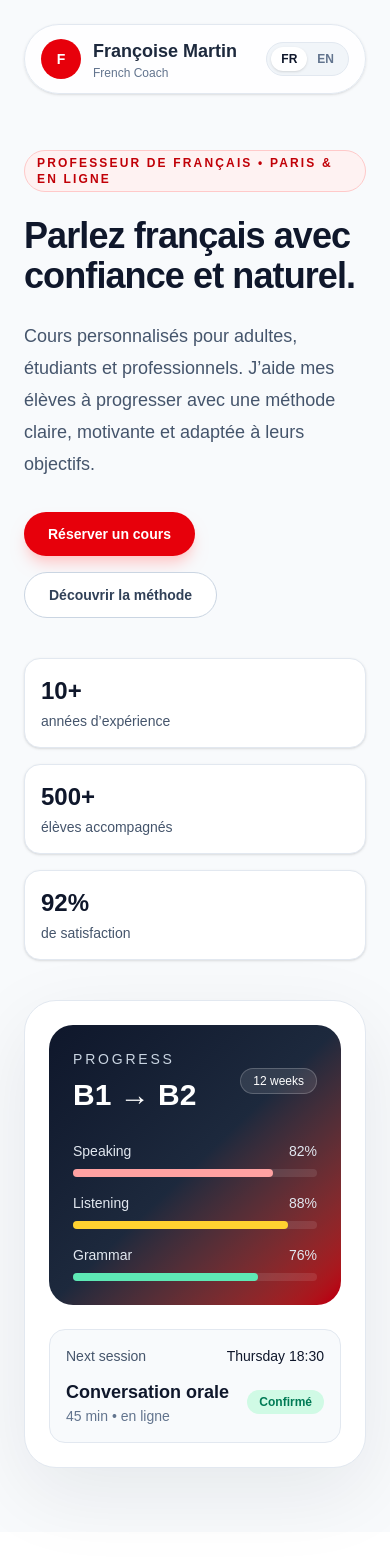
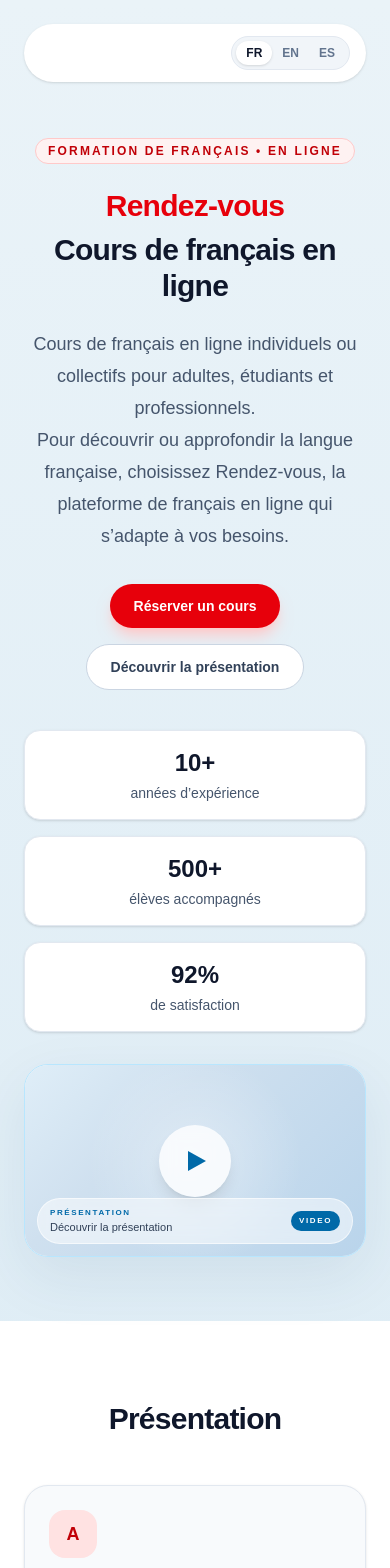
Before and after one commit to pimpudev/rendez-vous, a Next.js app: page / in a window 390 px wide. Shown: the top 1568 px of the page. Built offline with nearby package versions, Linux system fonts and the light colour scheme.

Commit message:
Initial version of Rendez-vous website

```diff
--- a/app/layout.tsx
+++ b/app/layout.tsx
@@ -13,8 +13,8 @@ const geistMono = Geist_Mono({
 });
 
 export const metadata: Metadata = {
-  title: "Françoise Martin | Professeur de français",
-  description: "Site de cours de français personnalisés pour adultes, étudiants et professionnels.",
+  title: "Rendez-vous | Formations linguistiques",
+  description: "Site de formations linguistiques pour adultes, étudiants et professionnels.",
 };
 
 export default function RootLayout({ children }: LayoutProps<"/">) {
--- a/app/page.tsx
+++ b/app/page.tsx
@@ -1,18 +1,19 @@
 "use client";
 
 import { useState } from "react";
+import Link from "next/link";
 
-type Language = "fr" | "en";
+type Language = "fr" | "en" | "es";
 
 const content = {
   fr: {
-    nav: ["Accueil", "Méthode", "Programmes", "Témoignages", "Contact"],
-    badge: "Professeur de français • Paris & en ligne",
-    title: "Parlez français avec confiance et naturel.",
+    nav: ["Accueil", "Présentation", "Programmes", "Avis", "Contact"],
+    badge: "Formation de français • En ligne",
+    title: "Cours de français en ligne",
     subtitle:
-      "Cours personnalisés pour adultes, étudiants et professionnels. J’aide mes élèves à progresser avec une méthode claire, motivante et adaptée à leurs objectifs.",
+      "Cours de français en ligne individuels ou collectifs pour adultes, étudiants et professionnels.\nPour découvrir ou approfondir la langue française, choisissez Rendez-vous, la plateforme de français en ligne qui s’adapte à vos besoins.",
     primaryCta: "Réserver un cours",
-    secondaryCta: "Découvrir la méthode",
+    secondaryCta: "Découvrir la présentation",
     stats: [
       { value: "10+", label: "années d’expérience" },
       { value: "500+", label: "élèves accompagnés" },
@@ -33,13 +34,13 @@ const content = {
         text: "Des objectifs clairs, des exercices ciblés et un suivi régulier pour maintenir votre motivation.",
       },
     ],
-    programsTitle: "Des programmes pour chaque objectif",
+    programsTitle: "Programmes",
     programs: [
-      { name: "Débutants", text: "Apprendre les bases, prendre confiance et parler dès les premiers mois." },
-      { name: "Conversation", text: "Améliorer votre fluidité, votre prononciation et votre expression spontanée." },
-      { name: "Professionnel", text: "Mieux communiquer en français pour les entretiens, réunions et présentations." },
+      { name: "A1/A2 – Débutant", text: "Apprendre les bases, prendre confiance et parler dès les premiers mois." },
+      { name: "B1/B2 – Intermédiaire", text: "Améliorer votre fluidité, votre prononciation et votre expression spontanée." },
+      { name: "C1/C2 – Avancé", text: "Mieux communiquer en français pour les entretiens, réunions et présentations." },
     ],
-    testimonialsTitle: "Ce que disent mes élèves",
+    testimonialsTitle: "Avis",
     testimonials: [
       "J’ai retrouvé confiance pour parler au travail. Les cours sont clairs, motivants et très bien structurés.",
       "La méthode m’a permis de progresser rapidement sans stress. Je pratique enfin le français naturellement.",
@@ -48,16 +49,16 @@ const content = {
     ctaTitle: "Prêt(e) à faire passer votre français au niveau supérieur ?",
     ctaText: "Rendez votre objectif accessible avec un accompagnement humain et personnalisé.",
     ctaButton: "Prendre rendez-vous",
-    footer: "© 2026 Françoise Martin • Professeur de français",
+    footer: "© 2026 Rendez-vous • Formations linguistiques",
   },
   en: {
-    nav: ["Home", "Method", "Programs", "Testimonials", "Contact"],
-    badge: "French teacher • Paris & online",
-    title: "Speak French with ease and confidence.",
+    nav: ["Home", "Presentation", "Programs", "Reviews", "Contact"],
+    badge: "French training • Online",
+    title: "Online French courses",
     subtitle:
-      "Tailored lessons for adults, students, and professionals. I help learners make progress with a clear, motivating, and personalized method.",
+      "Individual or group online French courses for adults, students, and professionals.\nTo discover or deepen the French language, choose Rendez-vous, the online French platform that adapts to your needs.",
     primaryCta: "Book a lesson",
-    secondaryCta: "Discover the method",
+    secondaryCta: "Discover the presentation",
     stats: [
       { value: "10+", label: "years of experience" },
       { value: "500+", label: "students guided" },
@@ -78,13 +79,13 @@ const content = {
         text: "Clear objectives, targeted exercises, and consistent follow-up keep motivation high.",
       },
     ],
-    programsTitle: "Programs for every goal",
+    programsTitle: "Programs",
     programs: [
-      { name: "Beginners", text: "Learn the basics, gain confidence, and start speaking from the first months." },
-      { name: "Conversation", text: "Improve your fluency, pronunciation, and confidence in spontaneous discussion." },
-      { name: "Professional", text: "Communicate more effectively in French for meetings, interviews, and presentations." },
+      { name: "A1/A2 – Beginner", text: "Learn the basics, gain confidence, and start speaking from the first months." },
+      { name: "B1/B2 – Intermediate", text: "Improve your fluency, pronunciation, and confidence in spontaneous discussion." },
+      { name: "C1/C2 – Advanced", text: "Communicate more effectively in French for meetings, interviews, and presentations." },
     ],
-    testimonialsTitle: "What my students say",
+    testimonialsTitle: "Reviews",
     testimonials: [
       "I regained confidence at work. The lessons are clear, motivating, and very well structured.",
       "The method helped me improve quickly without stress. I finally speak French naturally.",
@@ -93,39 +94,93 @@ const content = {
     ctaTitle: "Ready to move your French to the next level?",
     ctaText: "Turn your goal into a clear plan with human, personalized support.",
     ctaButton: "Schedule a session",
-    footer: "© 2026 Françoise Martin • French Teacher",
+    footer: "© 2026 Rendez-vous • Language training",
+  },
+  es: {
+    nav: ["Inicio", "Presentación", "Programas", "Opiniones", "Contacto"],
+    badge: "Formación de francés • En línea",
+    title: "Cursos de francés en línea",
+    subtitle:
+      "Cursos de francés en línea individuales o grupales para adultos, estudiantes y profesionales.\nPara descubrir o perfeccionar el francés, elige Rendez-vous, la plataforma en línea que se adapta a tus necesidades.",
+    primaryCta: "Reservar una clase",
+    secondaryCta: "Descubrir la presentación",
+    stats: [
+      { value: "10+", label: "años de experiencia" },
+      { value: "500+", label: "alumnos acompañados" },
+      { value: "92%", label: "de satisfacción" },
+    ],
+    highlightsTitle: "¿Por qué elegir mi método?",
+    highlights: [
+      { title: "Enfoque personalizado", text: "Cada clase se adapta a tu nivel, ritmo y objetivos personales o profesionales." },
+      { title: "Conversación activa", text: "Priorizo la práctica oral para que hables francés con más fluidez y confianza." },
+      { title: "Progreso concreto", text: "Objetivos claros, ejercicios específicos y seguimiento regular para mantener tu motivación." },
+    ],
+    programsTitle: "Programas",
+    programs: [
+      { name: "A1/A2 – Principiante", text: "Aprende las bases, gana confianza y empieza a hablar desde los primeros meses." },
+      { name: "B1/B2 – Intermedio", text: "Mejora tu fluidez, pronunciación y expresión espontánea." },
+      { name: "C1/C2 – Avanzado", text: "Comunícate mejor en francés para entrevistas, reuniones y presentaciones." },
+    ],
+    testimonialsTitle: "Opiniones",
+    testimonials: [
+      "He recuperado la confianza para hablar en el trabajo. Las clases son claras, motivadoras y muy bien estructuradas.",
+      "El método me permitió progresar rápidamente y sin estrés. Por fin practico francés de forma natural.",
+      "Muy profesional, atenta y exigente en el buen sentido. Vi un progreso real en pocos meses.",
+    ],
+    ctaTitle: "¿Listo para llevar tu francés al siguiente nivel?",
+    ctaText: "Haz que tu objetivo sea alcanzable con un acompañamiento humano y personalizado.",
+    ctaButton: "Pedir una cita",
+    footer: "© 2026 Rendez-vous • Formación lingüística",
   },
 } as const;
 
 export default function Home() {
   const [lang, setLang] = useState<Language>("fr");
+  const [programsOpen, setProgramsOpen] = useState(false);
   const t = content[lang];
 
   return (
-    <div className="min-h-screen bg-slate-50 text-slate-800">
+    <div className="min-h-screen bg-[linear-gradient(180deg,_#EAF3F8_0%,_#DDECF5_35%,_#C9DDEA_68%,_#B6CCE1_100%)] text-slate-800">
       <header className="mx-auto max-w-6xl px-6 py-6 lg:px-8">
-        <div className="flex items-center justify-between rounded-full border border-slate-200 bg-white/80 px-4 py-3 shadow-sm backdrop-blur-sm">
-          <div className="flex items-center gap-3">
-            <div className="flex h-10 w-10 items-center justify-center rounded-full bg-red-600 text-sm font-bold text-white">
-              F
-            </div>
-            <div>
-              <p className="text-lg font-semibold">Françoise Martin</p>
-              <p className="text-xs text-slate-500">French Coach</p>
-            </div>
-          </div>
-
-          <nav className="hidden items-center gap-8 text-sm font-medium text-slate-600 md:flex">
+        <div className="relative flex items-center justify-end rounded-full bg-white px-4 py-3 shadow-sm">
+          <nav className="absolute left-1/2 hidden -translate-x-1/2 items-center gap-8 font-sans text-sm font-bold text-slate-900 md:flex">
             {t.nav.map((item) => (
-              <a key={item} href="#" className="transition hover:text-slate-900">
-                {item}
-              </a>
+              item === (lang === "fr" ? "Programmes" : lang === "en" ? "Programs" : "Programas") ? (
+                <div key={item} className="relative">
+                  <button
+                    type="button"
+                    aria-expanded={programsOpen}
+                    onClick={() => setProgramsOpen((open) => !open)}
+                    className="transition hover:text-red-600"
+                  >
+                    {item}
+                  </button>
+                  {programsOpen && (
+                    <div className="absolute left-1/2 top-full z-20 mt-4 w-64 -translate-x-1/2 rounded-2xl bg-white p-2 text-left shadow-lg ring-1 ring-slate-200">
+                      {t.programs.map((program, index) => (
+                        <a
+                          key={program.name}
+                          href={`/programmes/${["a1-a2-debutant", "b1-b2-intermediaire", "c1-c2-avance"][index]}`}
+                          onClick={() => setProgramsOpen(false)}
+                          className="block rounded-xl px-3 py-2 text-sm font-semibold text-slate-700 transition hover:bg-red-50 hover:text-red-700"
+                        >
+                          {program.name}
+                        </a>
+                      ))}
+                    </div>
+                  )}
+                </div>
+              ) : (
+                <a key={item} href="#" className="transition hover:text-slate-900">
+                  {item}
+                </a>
+              )
             ))}
           </nav>
 
           <div className="flex items-center gap-3">
             <div className="inline-flex rounded-full border border-slate-200 bg-slate-100 p-1">
-              {(["fr", "en"] as const).map((option) => (
+              {(["fr", "en", "es"] as const).map((option) => (
                 <button
                   key={option}
                   type="button"
@@ -148,17 +203,20 @@ export default function Home() {
 
       <main>
         <section className="mx-auto max-w-6xl px-6 pb-16 pt-8 lg:px-8 lg:pb-24">
-          <div className="grid items-center gap-10 lg:grid-cols-[1.2fr_0.8fr]">
-            <div>
+          <div className="grid items-center gap-8 lg:grid-cols-[1.2fr_0.8fr] lg:items-center">
+            <div className="text-center lg:text-left">
               <span className="inline-flex rounded-full border border-red-200 bg-red-50 px-3 py-1 text-xs font-semibold uppercase tracking-[0.18em] text-red-700">
                 {t.badge}
               </span>
-              <h1 className="mt-6 max-w-xl text-4xl font-bold tracking-tight text-slate-900 sm:text-5xl lg:text-6xl">
-                {t.title}
+              <h1 className="mt-6 text-3xl font-black tracking-tight text-slate-900 sm:text-4xl lg:text-5xl">
+                <span className="block text-red-600">Rendez-vous</span>
+                <span className="mt-2 block">{t.title}</span>
               </h1>
-              <p className="mt-6 max-w-xl text-lg leading-8 text-slate-600">{t.subtitle}</p>
+              <p className="mt-6 max-w-xl text-lg leading-8 text-slate-600 lg:text-left" style={{ whiteSpace: "pre-line" }}>
+              {t.subtitle}
+            </p>
 
-              <div className="mt-8 flex flex-wrap gap-4">
+              <div className="mt-8 flex flex-wrap justify-center gap-4 lg:justify-start">
                 <button className="rounded-full bg-red-600 px-6 py-3 text-sm font-semibold text-white shadow-lg shadow-red-200 transition hover:bg-red-500">
                   {t.primaryCta}
                 </button>
@@ -177,63 +235,21 @@ export default function Home() {
               </div>
             </div>
 
-            <div className="relative">
-              <div className="rounded-[2rem] border border-slate-200 bg-white p-6 shadow-[0_25px_80px_rgba(15,23,42,0.08)]">
-                <div className="rounded-[1.5rem] bg-gradient-to-br from-slate-900 via-slate-800 to-red-700 p-6 text-white">
-                  <div className="flex items-center justify-between">
-                    <div>
-                      <p className="text-sm uppercase tracking-[0.2em] text-slate-300">Progress</p>
-                      <p className="mt-2 text-3xl font-bold">B1 → B2</p>
-                    </div>
-                    <div className="rounded-full border border-white/20 bg-white/10 px-3 py-1 text-xs font-medium">
-                      12 weeks
+            <div className="flex justify-center lg:justify-end">
+              <div className="w-full max-w-[380px] overflow-hidden rounded-[1.5rem] border border-sky-200 bg-white/60 shadow-[0_20px_60px_rgba(14,64,97,0.08)]">
+                <div className="relative aspect-video w-full bg-[linear-gradient(135deg,_#dfeef8_0%,_#cfe0ef_35%,_#b9d4eb_100%)]">
+                  <div className="absolute inset-0 bg-[radial-gradient(circle_at_center,_rgba(255,255,255,0.35),_transparent_55%)]" />
+                  <div className="absolute inset-0 flex items-center justify-center">
+                    <div className="flex h-18 w-18 items-center justify-center rounded-full bg-white/80 shadow-lg backdrop-blur-sm">
+                      <div className="ml-1 h-0 w-0 border-y-[10px] border-l-[18px] border-y-transparent border-l-sky-700" />
                     </div>
                   </div>
-
-                  <div className="mt-7 space-y-4">
+                  <div className="absolute bottom-3 left-3 right-3 flex items-center justify-between rounded-full border border-white/60 bg-white/50 px-3 py-2 text-left backdrop-blur-sm">
                     <div>
-                      <div className="mb-2 flex justify-between text-sm text-slate-200">
-                        <span>Speaking</span>
-                        <span>82%</span>
-                      </div>
-                      <div className="h-2 rounded-full bg-white/10">
-                        <div className="h-2 w-[82%] rounded-full bg-red-300" />
-                      </div>
+                      <p className="text-[8px] font-semibold uppercase tracking-[0.2em] text-sky-700">{t.nav[1]}</p>
+                      <p className="text-[11px] font-medium text-slate-700">{t.secondaryCta}</p>
                     </div>
-                    <div>
-                      <div className="mb-2 flex justify-between text-sm text-slate-200">
-                        <span>Listening</span>
-                        <span>88%</span>
-                      </div>
-                      <div className="h-2 rounded-full bg-white/10">
-                        <div className="h-2 w-[88%] rounded-full bg-amber-300" />
-                      </div>
-                    </div>
-                    <div>
-                      <div className="mb-2 flex justify-between text-sm text-slate-200">
-                        <span>Grammar</span>
-                        <span>76%</span>
-                      </div>
-                      <div className="h-2 rounded-full bg-white/10">
-                        <div className="h-2 w-[76%] rounded-full bg-emerald-300" />
-                      </div>
-                    </div>
-                  </div>
-                </div>
-
-                <div className="mt-6 rounded-2xl border border-slate-200 bg-slate-50 p-4">
-                  <div className="flex items-center justify-between text-sm text-slate-600">
-                    <span>Next session</span>
-                    <span className="font-medium text-slate-900">Thursday 18:30</span>
-                  </div>
-                  <div className="mt-3 flex items-center justify-between">
-                    <div>
-                      <p className="text-lg font-semibold text-slate-900">Conversation orale</p>
-                      <p className="text-sm text-slate-500">45 min • en ligne</p>
-                    </div>
-                    <div className="rounded-full bg-emerald-100 px-3 py-1 text-xs font-semibold text-emerald-700">
-                      Confirmé
-                    </div>
+                    <span className="rounded-full bg-sky-700 px-2 py-1 text-[8px] font-semibold uppercase tracking-[0.2em] text-white">Video</span>
                   </div>
                 </div>
               </div>
@@ -244,9 +260,8 @@ export default function Home() {
         <section className="bg-white py-20">
           <div className="mx-auto max-w-6xl px-6 lg:px-8">
             <div className="mx-auto max-w-2xl text-center">
-              <p className="text-sm font-semibold uppercase tracking-[0.2em] text-red-600">{t.highlightsTitle}</p>
-              <h2 className="mt-4 text-3xl font-bold tracking-tight text-slate-900 sm:text-4xl">
-                {t.highlightsTitle}
+              <h2 className="text-3xl font-black tracking-tight text-slate-900 sm:text-5xl">
+                {t.nav[1]}
               </h2>
             </div>
 
@@ -264,20 +279,24 @@ export default function Home() {
           </div>
         </section>
 
-        <section className="mx-auto max-w-6xl px-6 py-20 lg:px-8">
+        <section id="programs" className="mx-auto max-w-6xl px-6 py-20 lg:px-8">
           <div className="mx-auto max-w-2xl text-center">
-            <p className="text-sm font-semibold uppercase tracking-[0.2em] text-red-600">Programs</p>
-            <h2 className="mt-4 text-3xl font-bold tracking-tight text-slate-900 sm:text-4xl">{t.programsTitle}</h2>
+            <h2 className="text-3xl font-black tracking-tight text-slate-900 sm:text-5xl">{t.programsTitle}</h2>
           </div>
 
           <div className="mt-12 grid gap-6 md:grid-cols-3">
-            {t.programs.map((program) => (
-              <div key={program.name} className="rounded-3xl border border-slate-200 bg-white p-6 shadow-sm">
+            {t.programs.map((program, index) => (
+              <Link
+                id={`program-${index}`}
+                key={program.name}
+                href={`/programmes/${["a1-a2-debutant", "b1-b2-intermediaire", "c1-c2-avance"][index]}`}
+                className="rounded-3xl border border-slate-200 bg-white p-6 shadow-sm transition hover:-translate-y-1 hover:border-red-200 hover:shadow-md"
+              >
                 <div className="inline-flex rounded-full bg-red-50 px-3 py-1 text-xs font-semibold uppercase tracking-[0.15em] text-red-700">
                   {program.name}
                 </div>
                 <p className="mt-4 text-lg leading-8 text-slate-600">{program.text}</p>
-              </div>
+              </Link>
             ))}
           </div>
         </section>
@@ -285,8 +304,7 @@ export default function Home() {
         <section className="bg-slate-900 py-20 text-white">
           <div className="mx-auto max-w-6xl px-6 lg:px-8">
             <div className="mx-auto max-w-2xl text-center">
-              <p className="text-sm font-semibold uppercase tracking-[0.2em] text-red-300">{t.testimonialsTitle}</p>
-              <h2 className="mt-4 text-3xl font-bold tracking-tight sm:text-4xl">{t.testimonialsTitle}</h2>
+                <h2 className="text-3xl font-bold tracking-tight sm:text-4xl">{t.testimonialsTitle}</h2>
             </div>
 
             <div className="mt-12 grid gap-6 md:grid-cols-3">
@@ -315,7 +333,7 @@ export default function Home() {
       <footer className="border-t border-slate-200 bg-white">
         <div className="mx-auto flex max-w-6xl items-center justify-between px-6 py-8 text-sm text-slate-500 lg:px-8">
           <p>{t.footer}</p>
-          <p>bonjour@francoisemartin.fr</p>
+          <p>bonjour@rendez-vous.fr</p>
         </div>
       </footer>
     </div>
--- /dev/null
+++ b/app/programmes/[slug]/page.tsx
@@ -0,0 +1,98 @@
+import Link from "next/link";
+import { notFound } from "next/navigation";
+
+const programs = {
+  "a1-a2-debutant": {
+    name: "A1/A2 – Débutant",
+    eyebrow: "Premiers échanges",
+    description: "Apprendre les bases, prendre confiance et parler dès les premiers mois.",
+    details:
+      "Ce parcours vous aide à construire des bases solides en français et à communiquer dans les situations du quotidien, avec des cours progressifs et concrets.",
+    audience: "Pour commencer le français ou reprendre les fondamentaux avec confiance.",
+    outcomes: ["Se présenter et échanger dans les situations courantes", "Comprendre les expressions essentielles", "Construire des phrases simples avec assurance"],
+  },
+  "b1-b2-intermediaire": {
+    name: "B1/B2 – Intermédiaire",
+    eyebrow: "Expression et fluidité",
+    description: "Améliorer votre fluidité, votre prononciation et votre expression spontanée.",
+    details:
+      "Ce parcours vous permet de développer votre aisance à l'oral et à l'écrit, tout en enrichissant votre vocabulaire pour les échanges personnels et professionnels.",
+    audience: "Pour consolider vos acquis et vous exprimer plus naturellement en français.",
+    outcomes: ["Participer à des conversations avec plus de spontanéité", "Structurer vos idées à l'oral et à l'écrit", "Gagner en précision et en confiance"],
+  },
+  "c1-c2-avance": {
+    name: "C1/C2 – Avancé",
+    eyebrow: "Précision et impact",
+    description: "Mieux communiquer en français pour les entretiens, réunions et présentations.",
+    details:
+      "Ce parcours vous accompagne vers une expression précise, nuancée et adaptée aux contextes professionnels ou académiques exigeants.",
+    audience: "Pour perfectionner votre français et affirmer votre voix dans les situations complexes.",
+    outcomes: ["Nuancer votre expression et adapter votre registre", "Argumenter avec précision lors d'échanges exigeants", "Préparer des entretiens, réunions et présentations"],
+  },
+} as const;
+
+type ProgramSlug = keyof typeof programs;
+
+export function generateStaticParams() {
+  return Object.keys(programs).map((slug) => ({ slug }));
+}
+
+export default async function ProgramPage({
+  params,
+}: {
+  params: Promise<{ slug: string }>;
+}) {
+  const { slug } = await params;
+  const program = programs[slug as ProgramSlug];
+
+  if (!program) {
+    notFound();
+  }
+
+  return (
+    <main className="min-h-screen bg-[linear-gradient(180deg,_#EAF3F8_0%,_#DDECF5_45%,_#C9DDEA_100%)] px-6 py-8 text-slate-800 lg:px-8">
+      <div className="mx-auto max-w-6xl">
+        <header className="flex items-center justify-between rounded-full bg-white px-5 py-3 shadow-sm">
+          <Link href="/" className="font-bold text-slate-900 transition hover:text-red-600">
+            Rendez-vous
+          </Link>
+          <Link href="/#programs" className="text-sm font-semibold text-slate-700 transition hover:text-red-600">
+            Tous les programmes
+          </Link>
+        </header>
+
+        <section className="mx-auto max-w-4xl px-2 pb-20 pt-20 text-center">
+          <p className="text-sm font-bold uppercase tracking-[0.2em] text-red-600">{program.eyebrow}</p>
+          <h1 className="mt-5 text-4xl font-black tracking-tight text-slate-900 sm:text-6xl">{program.name}</h1>
+          <p className="mx-auto mt-6 max-w-2xl text-xl leading-8 text-slate-600">{program.description}</p>
+        </section>
+
+        <section className="grid gap-6 pb-20 md:grid-cols-[1.1fr_0.9fr]">
+          <article className="rounded-3xl bg-white p-8 shadow-sm sm:p-10">
+            <h2 className="text-2xl font-black text-slate-900">Le parcours</h2>
+            <p className="mt-5 text-lg leading-8 text-slate-600">{program.details}</p>
+            <div className="mt-8 border-t border-slate-200 pt-6">
+              <h3 className="text-lg font-bold text-slate-900">Pour qui ?</h3>
+              <p className="mt-2 leading-7 text-slate-600">{program.audience}</p>
+            </div>
+          </article>
+
+          <article className="rounded-3xl bg-slate-900 p-8 text-white shadow-sm sm:p-10">
+            <h2 className="text-2xl font-black">Vous allez pouvoir</h2>
+            <ul className="mt-6 space-y-4 text-slate-200">
+              {program.outcomes.map((outcome) => (
+                <li key={outcome} className="flex gap-3 leading-7">
+                  <span className="mt-2 h-2 w-2 shrink-0 rounded-full bg-red-400" />
+                  <span>{outcome}</span>
+                </li>
+              ))}
+            </ul>
+            <Link href="/#contact" className="mt-8 inline-flex rounded-full bg-red-600 px-6 py-3 text-sm font-bold text-white transition hover:bg-red-500">
+              Prendre rendez-vous
+            </Link>
+          </article>
+        </section>
+      </div>
+    </main>
+  );
+}
```
